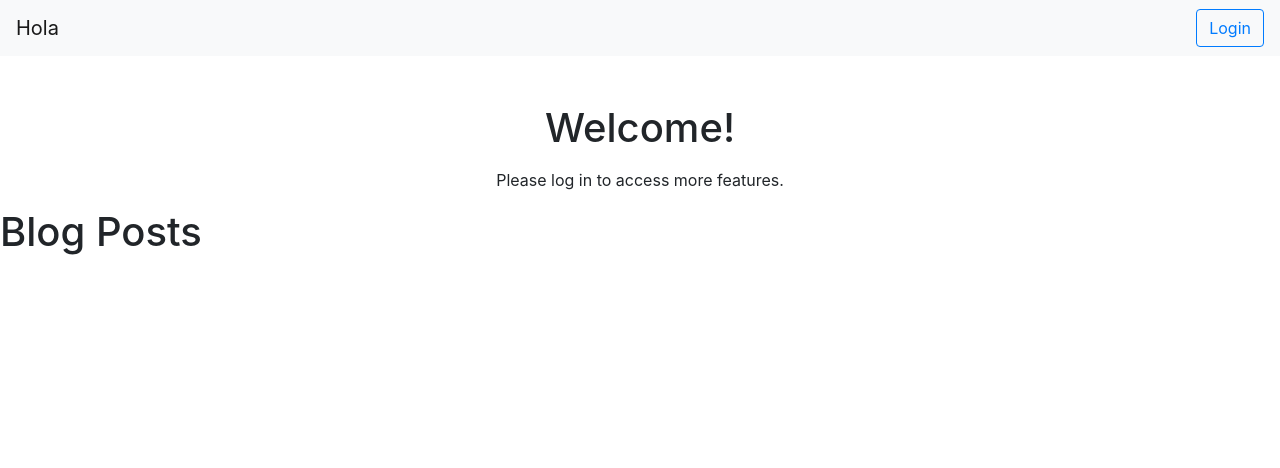
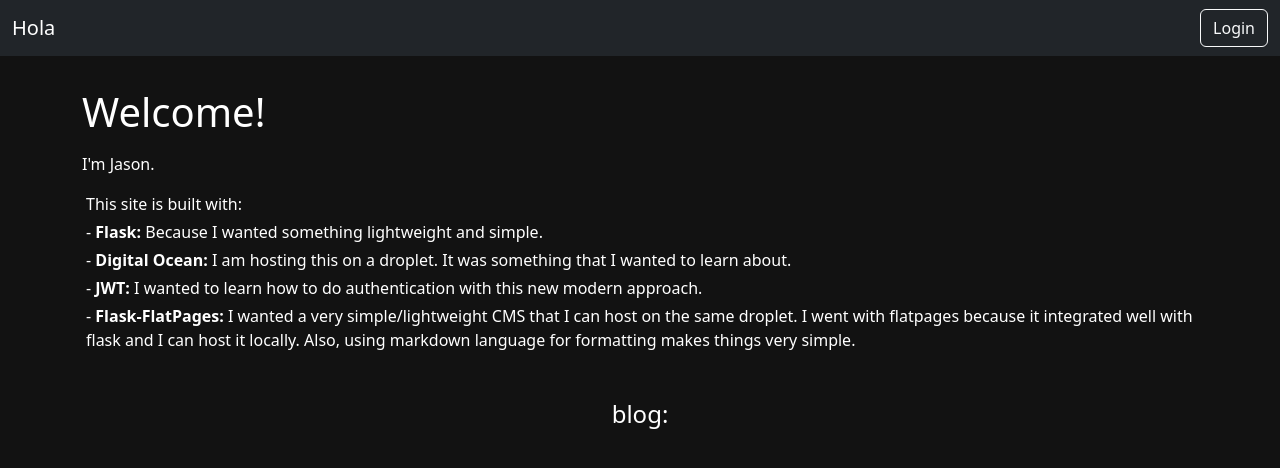
Before and after one commit to Jambr0li/jk_flask, a Flask app: page / in a window 1280 px wide. Shown: the top 468 px of the page. Run offline with Flask 2, Linux system fonts and the light colour scheme; some libraries are stand-ins or nearby versions.

Commit message:
set up the cms and things are formatted better now (darkmode)

```diff
--- a/server.py
+++ b/server.py
@@ -2,10 +2,7 @@ import json
 from os import environ as env
 from urllib.parse import quote_plus, urlencode
 import os
-# print(f"FLASK_ENV: {os.getenv('FLASK_ENV')}")
-
 from config import Config
-
 from authlib.integrations.flask_client import OAuth
 from dotenv import find_dotenv, load_dotenv
 from flask import Flask, redirect, render_template, session, url_for
@@ -39,7 +36,6 @@ def login():
         redirect_uri=url_for("callback", _external=True)
     )
 
-
 @app.route("/callback", methods=["GET","POST"])
 def callback():
     token = oauth.auth0.authorize_access_token()
--- a/static/home_styles.css
+++ b/static/home_styles.css
@@ -1,4 +1,22 @@
-
-.welcome {
-    color: rgb(12, 12, 121);
+body {
+    background-color: #121212;
+    color: #ffffff;
 }
+.navbar {
+    margin-bottom: 2rem;
+}
+.post {
+    margin-bottom: 2rem;
+}
+.post h2 {
+    margin-bottom: 0.5rem;
+}
+.post .content {
+    margin-top: 1rem;
+}
+hr {
+    border-top: 1px solid #444;
+}
+.text-muted {
+    color: #aaaaaa !important;
+}
--- a/templates/home.html
+++ b/templates/home.html
@@ -1,48 +1,62 @@
 <!DOCTYPE html>
 <html lang="en">
 <head>
+    <!-- Meta Tags -->
     <meta charset="UTF-8">
     <meta name="viewport" content="width=device-width, initial-scale=1.0">
     <title>Home OAuth</title>
-    <!-- Bootstrap CSS -->
-    <link rel="stylesheet" href="https://stackpath.bootstrapcdn.com/bootstrap/4.5.2/css/bootstrap.min.css">
+
+    <!-- Bootstrap 5 CSS -->
+    <link href="https://cdn.jsdelivr.net/npm/bootstrap@5.3.0/dist/css/bootstrap.min.css" rel="stylesheet">
+
+    <!-- Custom CSS -->
     <link rel="stylesheet" type="text/css" href="{{ url_for('static', filename='home_styles.css') }}">
+
+    <!-- Inline Styles for Dark Mode and Minimalist Design -->
 </head>
 <body>
 
     <!-- Navigation Bar -->
-    <nav class="navbar navbar-light bg-light">
+    <nav class="navbar navbar-expand-lg navbar-dark bg-dark">
+        <div class="container-fluid">
             <a class="navbar-brand" href="/">Hola</a>
-        <div>
+            <button class="navbar-toggler" type="button" data-bs-toggle="collapse" data-bs-target="#navbarNav"             aria-controls="navbarNav" aria-expanded="false" aria-label="Toggle navigation">
+                <span class="navbar-toggler-icon"></span>
+            </button>
+            <div class="collapse navbar-collapse justify-content-end" id="navbarNav">
                 {% if session %}
-                <a href="/logout" class="btn btn-outline-danger">Logout</a>
+                    <a href="/logout" class="btn btn-outline-light">Logout</a>
                 {% else %}
-                <a href="/login" class="btn btn-outline-primary">Login</a>
-            {% endif %}
-        </div>
-    </nav>
-
-    <!-- Main Content -->
-    <div class="container mt-5">
-        <div class="text-center">
-            {% if session %}
-                <h1 class="mb-3">Welcome, {{ session.userinfo.name }}!</h1>
-                <!-- <div><pre>{{pretty}}</pre></div> -->
-                <p>You're logged in.</p>
-            {% else %}
-                <h1 class="mb-3">Welcome!</h1>
-                <p>Please log in to access more features.</p>
+                    <a href="/login" class="btn btn-outline-light">Login</a>
                 {% endif %}
             </div>
         </div>
+    </nav>
+    <!-- Main Content -->
+    <div class="container mt-3">
+        <div class="text-start">
+            {% if session %}
+                <h1 class="mb-3">Welcome, {{ session.userinfo.name }}!</h1>
+            {% else %}
+                <h1 class="mb-3">Welcome!</h1>
+            {% endif %}
+            <p>I'm Jason.</p>
+            <p class="m-1">This site is built with:</p>
+            <p class="m-1">- <strong>Flask: </strong>Because I wanted something lightweight and simple.</p>
+            <p class="m-1">- <strong>Digital Ocean: </strong>I am hosting this on a droplet. It was something that I wanted to learn about.</p>
+            <p class="m-1">- <strong>JWT: </strong>I wanted to learn how to do authentication with this new modern approach.</p>
+            <p class="m-1">- <strong>Flask-FlatPages: </strong>I wanted a very simple/lightweight CMS that I can host on the same droplet.
+            I went with flatpages because it integrated well with flask and I can host it locally. Also, using markdown language for formatting
+            makes things very simple.</p>
+        </div>
 
         {% block content %}
-    <h1>Blog Posts</h1>
+        <h4 class="mt-5 mb-4 text-center">blog:</h4>
         {% for post in posts %}
             <article class="post">
                 <h2>{{ post.meta.title }}</h2>
-        <p>
-            <em>By {{ post.meta.author }} on {{ post.meta.date }}</em>
+                <p class="text-muted">
+                    <em>{{ post.meta.date }} | {{ post.meta.time}}</em>
                 </p>
                 <div class="content">
                     {{ post.html|safe }}
@@ -51,10 +65,9 @@
             </article>
         {% endfor %}
         {% endblock %}
+    </div>
 
-    <!-- Bootstrap JS and dependencies -->
-    <script src="https://code.jquery.com/jquery-3.5.1.slim.min.js"></script>
-    <script src="https://cdn.jsdelivr.net/npm/@popperjs/core@2.9.2/dist/umd/popper.min.js"></script>
-    <script src="https://stackpath.bootstrapcdn.com/bootstrap/4.5.2/js/bootstrap.min.js"></script>
+    <!-- Bootstrap JS Bundle (includes Popper) -->
+    <script src="https://cdn.jsdelivr.net/npm/bootstrap@5.3.0/dist/js/bootstrap.bundle.min.js"></script>
 </body>
 </html>
```
Also changed, not shown: pages/post1.md (+3 -5 lines). Lines whose indentation alone changed are shown as unchanged.
